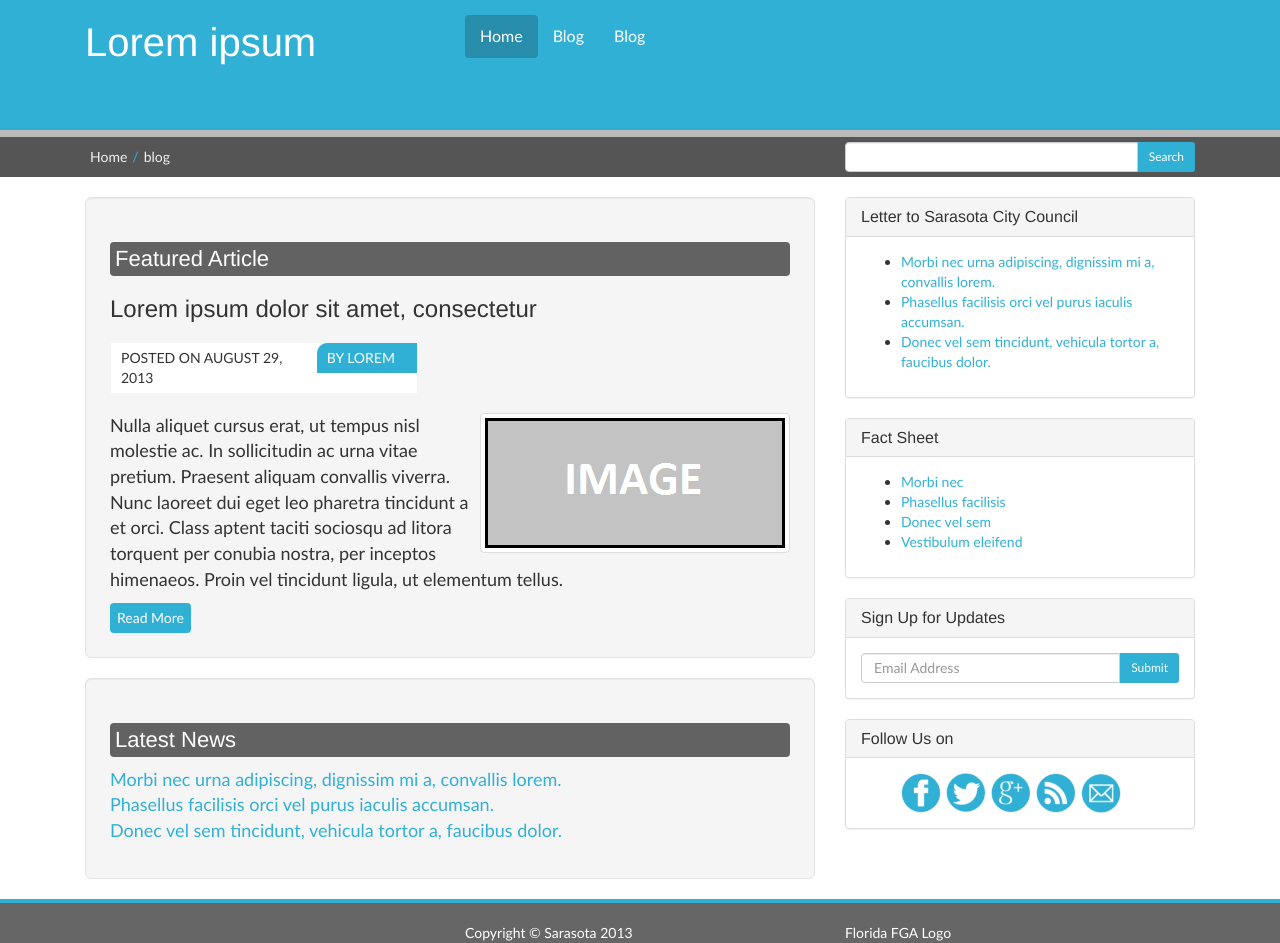
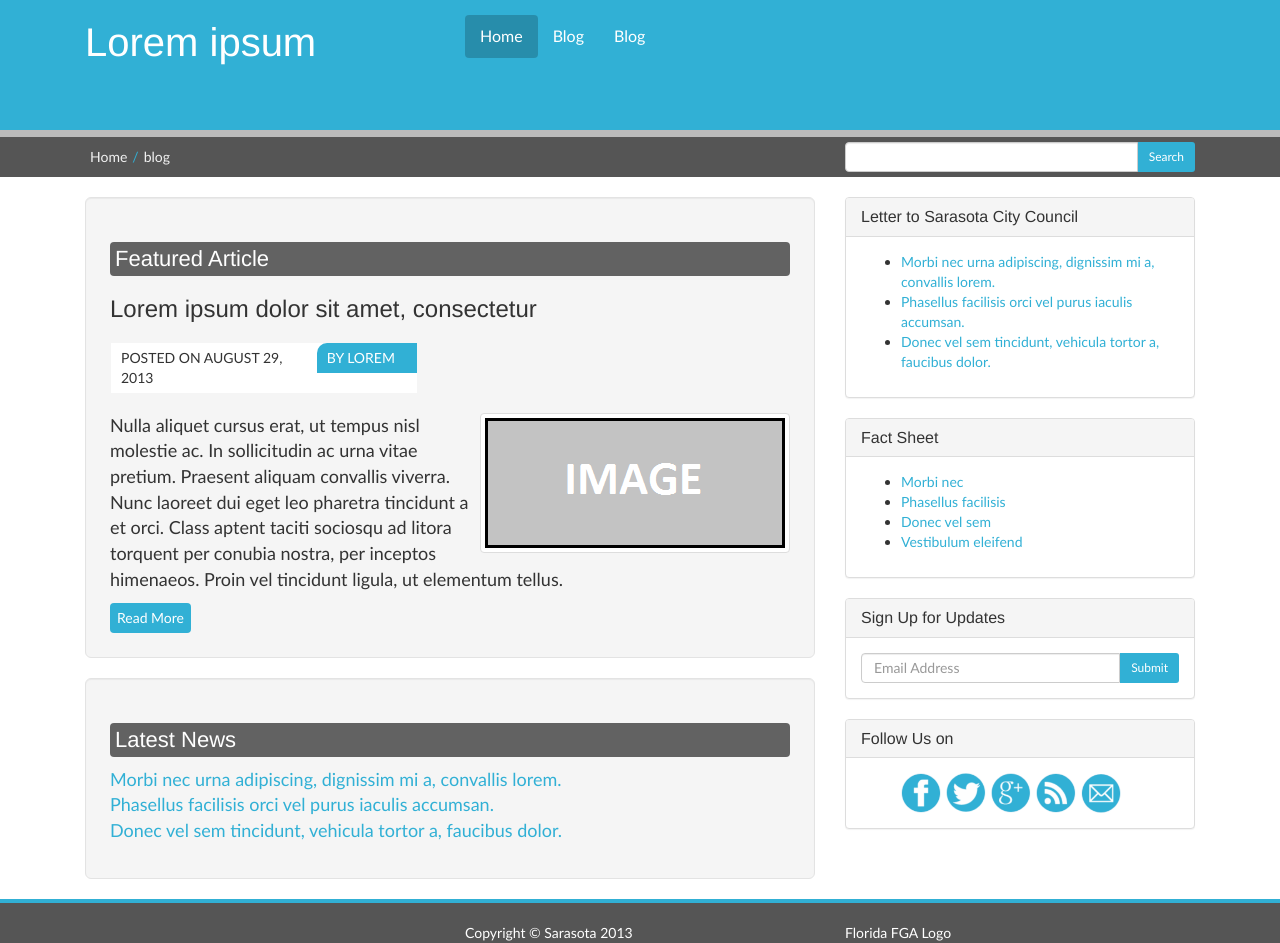
Before and after one commit to alexebube/sarasota_template, a plain HTML site: page public_html/index.html in a window 1280 px wide. Drawn offline with Linux system fonts and the light colour scheme.

Commit message:
Changed the background color of the footer in index.html

```diff
--- a/public_html/css/sarasota.css
+++ b/public_html/css/sarasota.css
@@ -68,7 +68,7 @@ nav.col-md-8{
 }
 
 #footer{
-    background: #666666;
+    background: #555555;
     padding-top: 20px;
     border-top: 4px solid #31b0d5;
     color: #ffffff;
```
